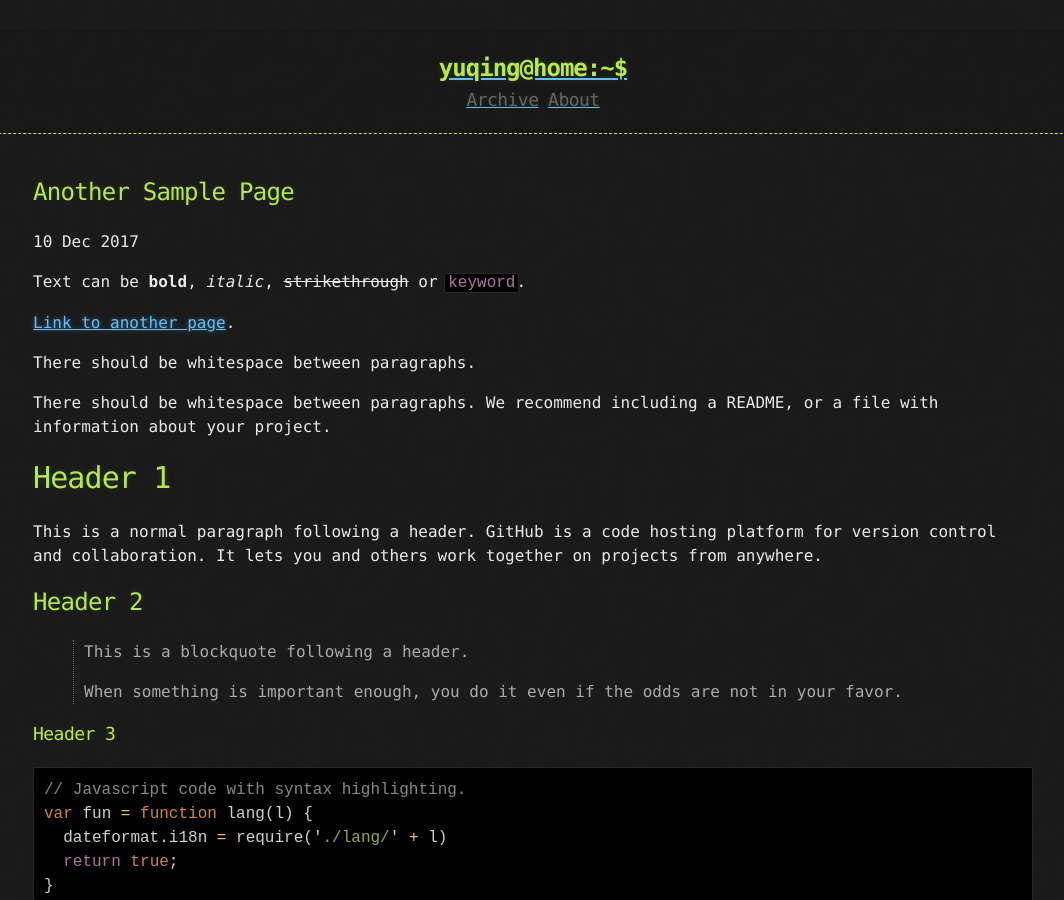
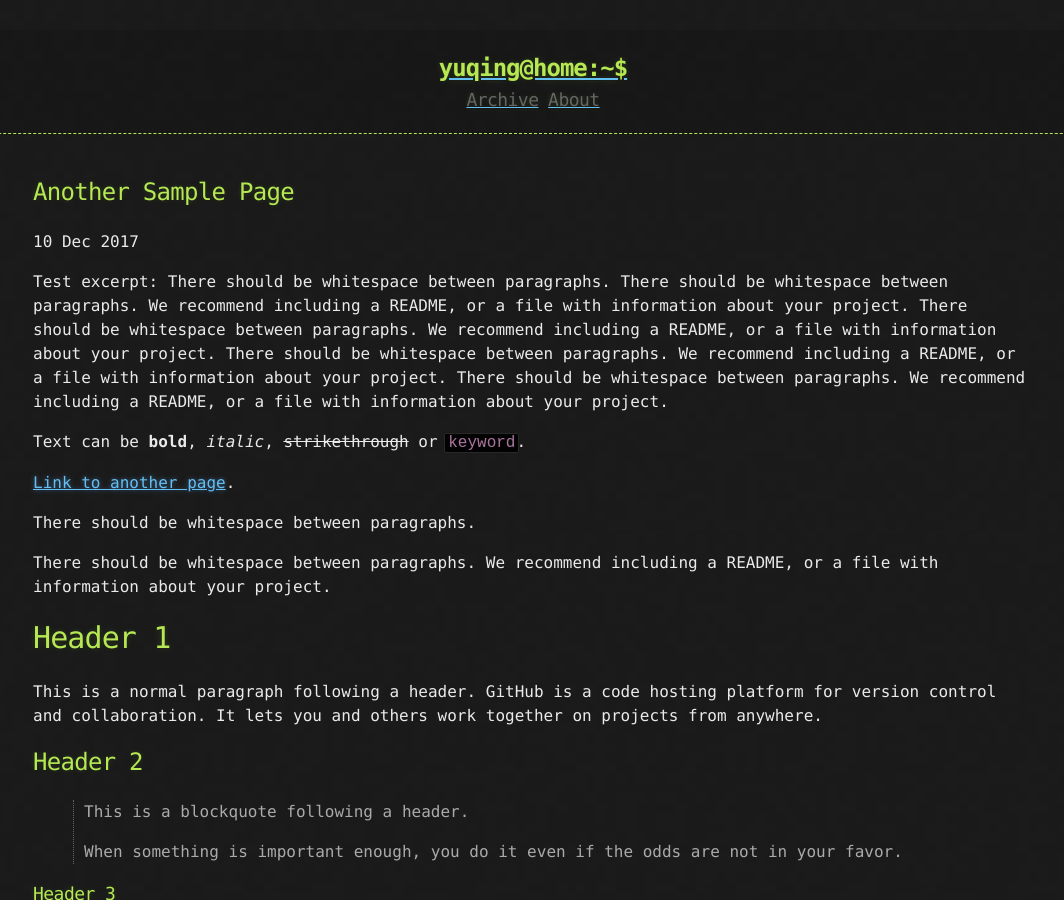
Before and after one commit to reacoding/algorithm, a Jekyll site: the page built from _posts/2017-12-10-Another-Sample-Page.md, in a window 1280 px wide and 900 px high. Shown: the whole window, without its empty margins (107-1171 px from the left). Built offline with Jekyll 4.4.1, drawn with Linux system fonts in a browser that asks for light colours.

Commit message:
add excerpt

```diff
--- a/_posts/2017-12-10-Another-Sample-Page.md
+++ b/_posts/2017-12-10-Another-Sample-Page.md
@@ -1,7 +1,14 @@
 ---
 title: Another Sample Page
+excerpt_separator: <!--more-->
 published: true
 ---
+Test excerpt: There should be whitespace between paragraphs.
+There should be whitespace between paragraphs. We recommend including a README, or a file with information about your project.
+There should be whitespace between paragraphs. We recommend including a README, or a file with information about your project.
+There should be whitespace between paragraphs. We recommend including a README, or a file with information about your project.
+There should be whitespace between paragraphs. We recommend including a README, or a file with information about your project.
+<!--more-->
 
 Text can be **bold**, _italic_, ~~strikethrough~~ or `keyword`.
 
--- a/index.html
+++ b/index.html
@@ -7,7 +7,11 @@
       <li>
           <h2><a href="{{ post.url | prepend: site.baseurl | replace: '//', '/' }}">{{ post.title }}</a></h2>
           <time datetime="{{ post.date | date_to_xmlschema }}">{{ post.date | date_to_string }}</time>
-          <p>{{ post.content | strip_html | truncatewords:50 }}</p>
+          <p>
+            {% if post.excerpt %}
+              {{ post.excerpt | markdownify | truncatewords:50 }}
+            {% endif %}
+          </p>
       </li>
     {% endfor %}
 </ul>
```
